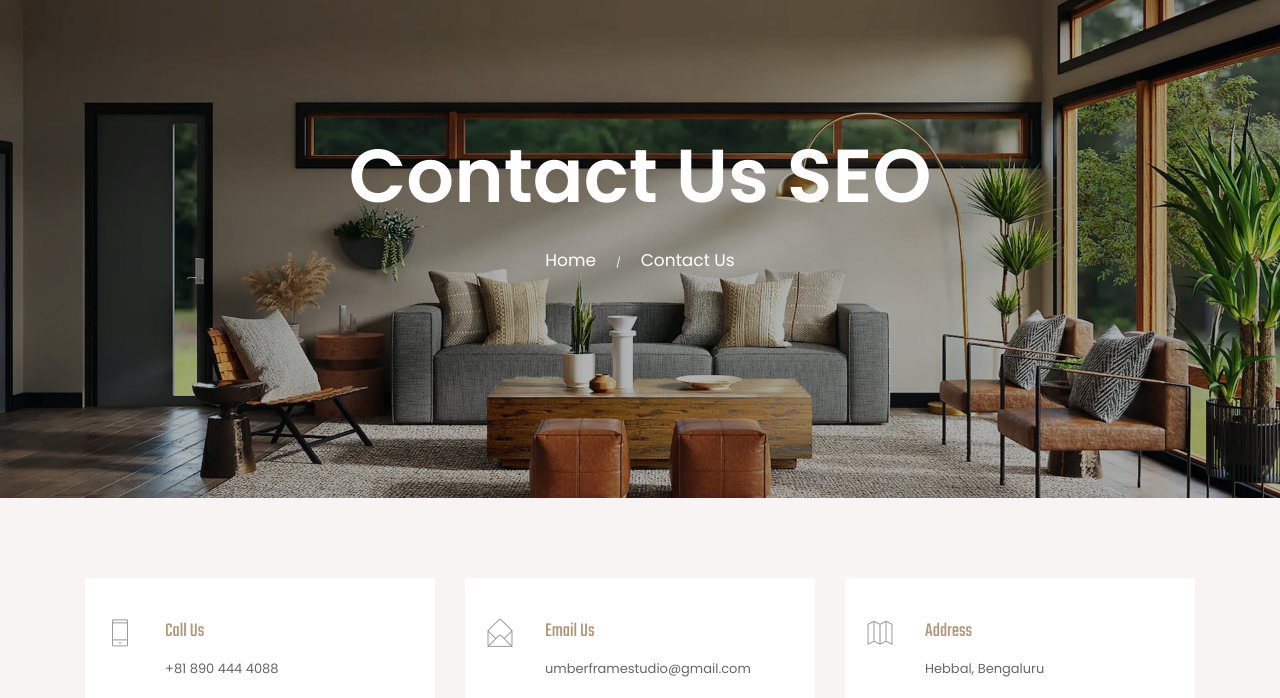
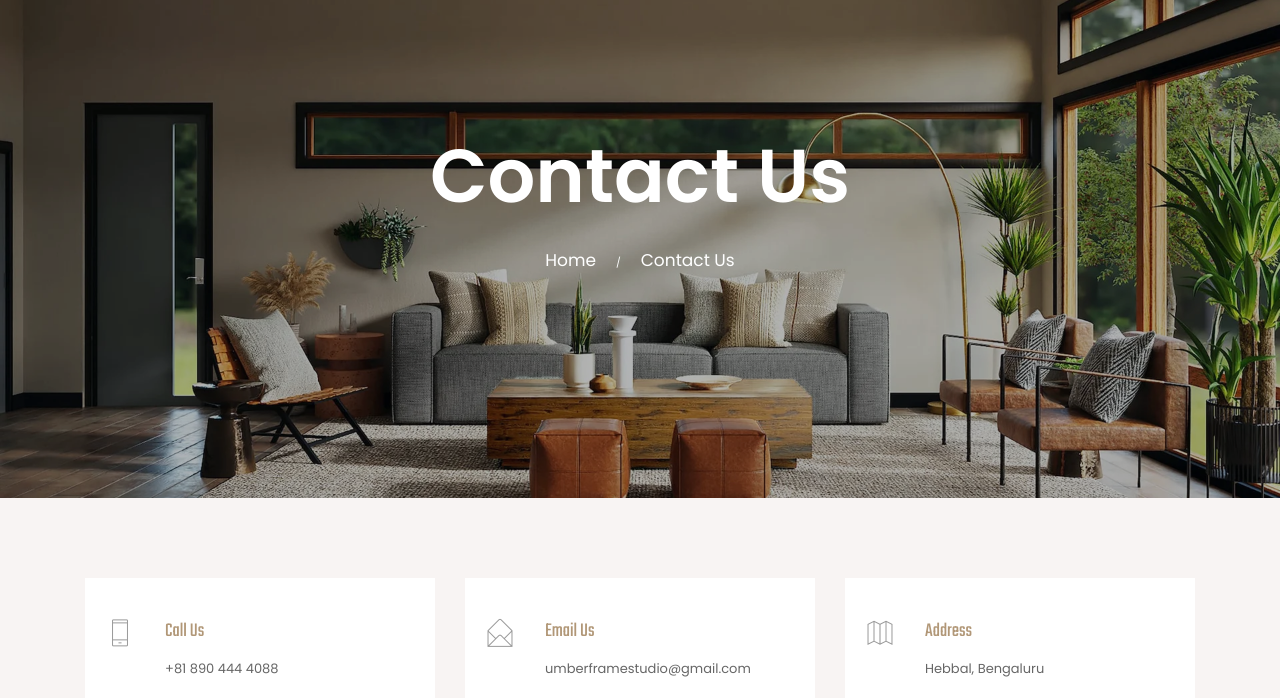
Before and after one commit to Novhash/UmberFrame, a plain HTML site: page contact.html in a window 1280 px wide. Shown: the part 102-800 px from the top of the page. Drawn offline with Linux system fonts and the light colour scheme; some packages are replaced by stand-ins of ours.

Commit message:
SEO Completed for Contact Page

```diff
--- a/contact.html
+++ b/contact.html
@@ -228,10 +228,11 @@
         <div class="row">
           <div class="col-lg-12">
             <div class="cont text-center">
-              <h1>Contact Us SEO</h1>
+              <h1>Contact Us</h1>
               <div class="path">
-                <a href="#0" aria-label="SEO">Home</a><span>/</span
-                ><a href="#0" class="active" aria-label="SEO">Contact Us</a>
+                <a href="home.html" aria-label="Umber Frame Studio Home">Home</a
+                ><span>/</span
+                ><a href=contact.html" class="active" aria-label="Contact Umber Frame Studio for Interior Designing">Contact Us</a>
               </div>
             </div>
           </div>
```
